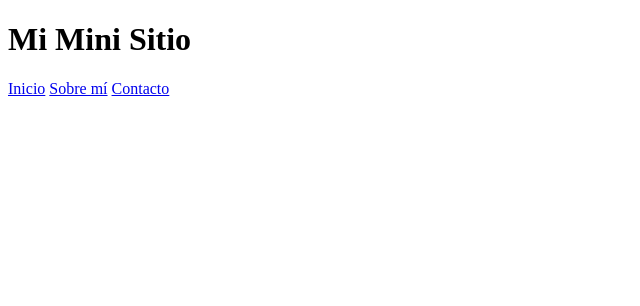
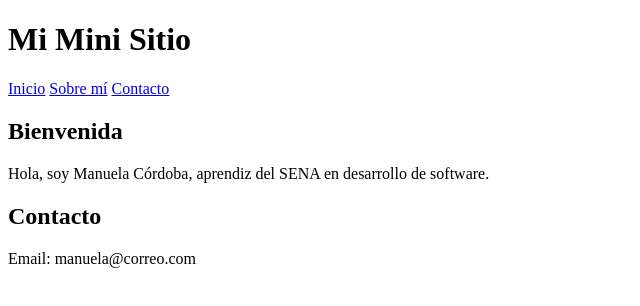
Before and after one commit to robledocordoba123-cmyk/Control-De-Versiones, a plain HTML site: page index.html in a window 1280 px wide. Shown: the whole page, without its empty margins (0-640 px from the left). Drawn offline with Linux system fonts and the light colour scheme.

Commit message:
feat: agregar seccion de contacto

```diff
--- a/index.html
+++ b/index.html
@@ -13,5 +13,18 @@
       <a href="#">Contacto</a>
     </nav>
   </header>
+
+  <main>
+    <section id="inicio">
+      <h2>Bienvenida</h2>
+      <p>Hola, soy Manuela Córdoba, aprendiz del SENA en desarrollo de software.</p>
+    </section>
+
+    <section id="contacto">
+      <h2>Contacto</h2>
+      <p>Email: manuela@correo.com</p>
+    </section>
+  </main>
+
 </body>
 </html>
```
